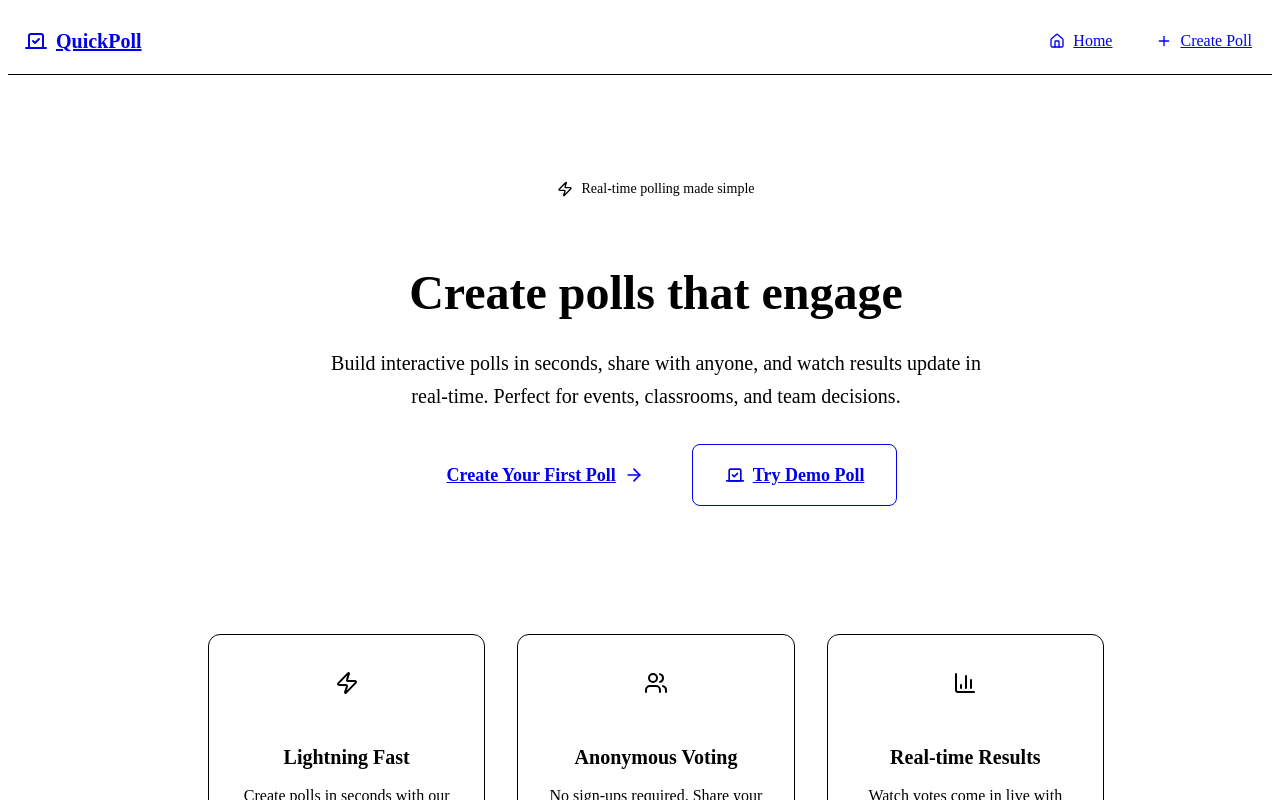
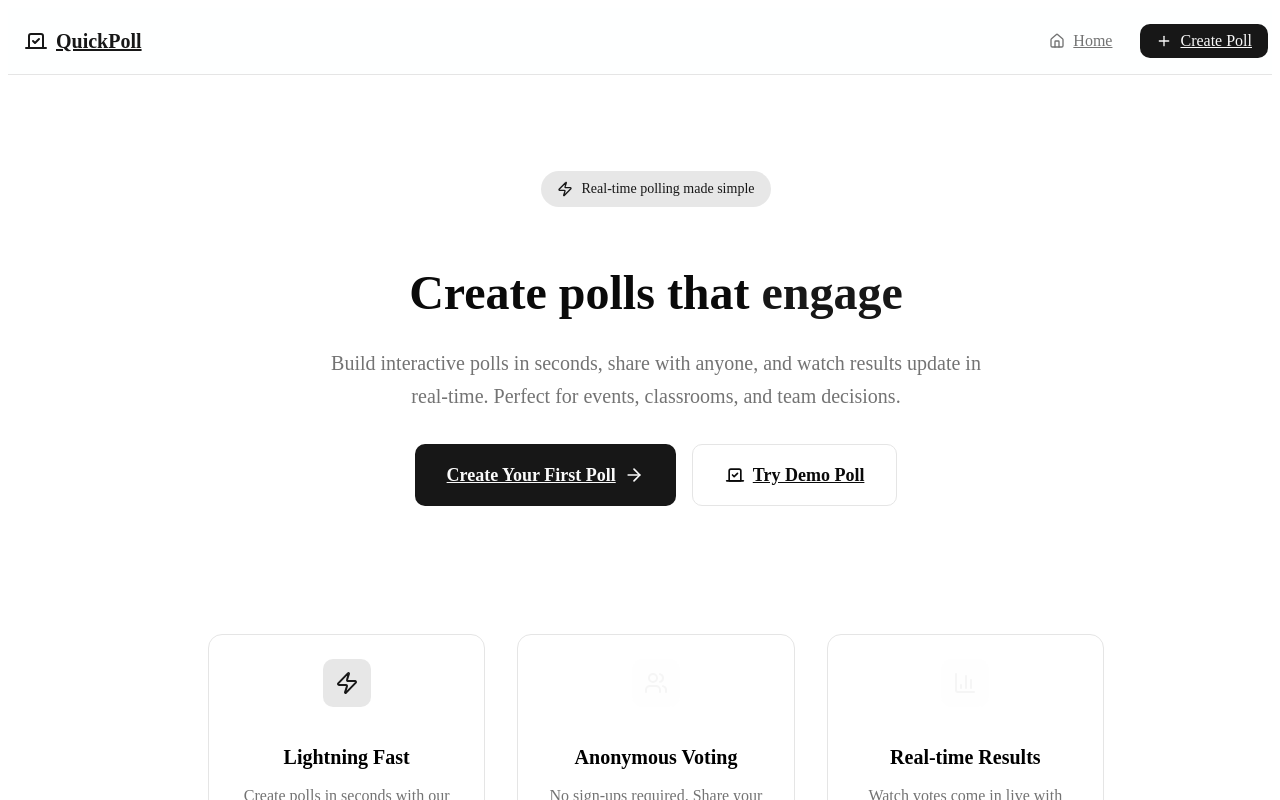
Before and after one commit to YashSakhareliya/SuperPoll, a React (Vite) app in the folder Frontend/: page / in a window 1280 px wide. Shown: the top 800 px of the page. Built offline with nearby package versions, Linux system fonts and the light colour scheme.

Commit message:
update: root custome veriable

```diff
--- a/Frontend/src/index.css
+++ b/Frontend/src/index.css
@@ -1,3 +1,114 @@
 /* Load Tailwind v4 styles */
 @import "tailwindcss/theme" layer(theme);
 @import "tailwindcss/utilities" layer(utilities);
+
+
+:root {
+    --background: oklch(1 0 0);
+    --foreground: oklch(0.145 0 0);
+    --card: oklch(1 0 0);
+    --card-foreground: oklch(0.145 0 0);
+    --popover: oklch(1 0 0);
+    --popover-foreground: oklch(0.145 0 0);
+    --primary: oklch(0.205 0 0);
+    --primary-foreground: oklch(0.985 0 0);
+    --secondary: oklch(0.97 0 0);
+    --secondary-foreground: oklch(0.205 0 0);
+    --muted: oklch(0.97 0 0);
+    --muted-foreground: oklch(0.556 0 0);
+    --accent: oklch(0.97 0 0);
+    --accent-foreground: oklch(0.205 0 0);
+    --destructive: oklch(0.577 0.245 27.325);
+    --destructive-foreground: oklch(0.577 0.245 27.325);
+    --border: oklch(0.922 0 0);
+    --input: oklch(0.922 0 0);
+    --ring: oklch(0.708 0 0);
+    --chart-1: oklch(0.646 0.222 41.116);
+    --chart-2: oklch(0.6 0.118 184.704);
+    --chart-3: oklch(0.398 0.07 227.392);
+    --chart-4: oklch(0.828 0.189 84.429);
+    --chart-5: oklch(0.769 0.188 70.08);
+    --radius: 0.625rem;
+    --sidebar: oklch(0.985 0 0);
+    --sidebar-foreground: oklch(0.145 0 0);
+    --sidebar-primary: oklch(0.205 0 0);
+    --sidebar-primary-foreground: oklch(0.985 0 0);
+    --sidebar-accent: oklch(0.97 0 0);
+    --sidebar-accent-foreground: oklch(0.205 0 0);
+    --sidebar-border: oklch(0.922 0 0);
+    --sidebar-ring: oklch(0.708 0 0);
+}
+
+.dark {
+    --background: oklch(0.145 0 0);
+    --foreground: oklch(0.985 0 0);
+    --card: oklch(0.145 0 0);
+    --card-foreground: oklch(0.985 0 0);
+    --popover: oklch(0.145 0 0);
+    --popover-foreground: oklch(0.985 0 0);
+    --primary: oklch(0.985 0 0);
+    --primary-foreground: oklch(0.205 0 0);
+    --secondary: oklch(0.269 0 0);
+    --secondary-foreground: oklch(0.985 0 0);
+    --muted: oklch(0.269 0 0);
+    --muted-foreground: oklch(0.708 0 0);
+    --accent: oklch(0.269 0 0);
+    --accent-foreground: oklch(0.985 0 0);
+    --destructive: oklch(0.396 0.141 25.723);
+    --destructive-foreground: oklch(0.637 0.237 25.331);
+    --border: oklch(0.269 0 0);
+    --input: oklch(0.269 0 0);
+    --ring: oklch(0.439 0 0);
+    --chart-1: oklch(0.488 0.243 264.376);
+    --chart-2: oklch(0.696 0.17 162.48);
+    --chart-3: oklch(0.769 0.188 70.08);
+    --chart-4: oklch(0.627 0.265 303.9);
+    --chart-5: oklch(0.645 0.246 16.439);
+    --sidebar: oklch(0.205 0 0);
+    --sidebar-foreground: oklch(0.985 0 0);
+    --sidebar-primary: oklch(0.488 0.243 264.376);
+    --sidebar-primary-foreground: oklch(0.985 0 0);
+    --sidebar-accent: oklch(0.269 0 0);
+    --sidebar-accent-foreground: oklch(0.985 0 0);
+    --sidebar-border: oklch(0.269 0 0);
+    --sidebar-ring: oklch(0.439 0 0);
+}
+
+@theme inline {
+    --color-background: var(--background);
+    --color-foreground: var(--foreground);
+    --color-card: var(--card);
+    --color-card-foreground: var(--card-foreground);
+    --color-popover: var(--popover);
+    --color-popover-foreground: var(--popover-foreground);
+    --color-primary: var(--primary);
+    --color-primary-foreground: var(--primary-foreground);
+    --color-secondary: var(--secondary);
+    --color-secondary-foreground: var(--secondary-foreground);
+    --color-muted: var(--muted);
+    --color-muted-foreground: var(--muted-foreground);
+    --color-accent: var(--accent);
+    --color-accent-foreground: var(--accent-foreground);
+    --color-destructive: var(--destructive);
+    --color-destructive-foreground: var(--destructive-foreground);
+    --color-border: var(--border);
+    --color-input: var(--input);
+    --color-ring: var(--ring);
+    --color-chart-1: var(--chart-1);
+    --color-chart-2: var(--chart-2);
+    --color-chart-3: var(--chart-3);
+    --color-chart-4: var(--chart-4);
+    --color-chart-5: var(--chart-5);
+    --radius-sm: calc(var(--radius) - 4px);
+    --radius-md: calc(var(--radius) - 2px);
+    --radius-lg: var(--radius);
+    --radius-xl: calc(var(--radius) + 4px);
+    --color-sidebar: var(--sidebar);
+    --color-sidebar-foreground: var(--sidebar-foreground);
+    --color-sidebar-primary: var(--sidebar-primary);
+    --color-sidebar-primary-foreground: var(--sidebar-primary-foreground);
+    --color-sidebar-accent: var(--sidebar-accent);
+    --color-sidebar-accent-foreground: var(--sidebar-accent-foreground);
+    --color-sidebar-border: var(--sidebar-border);
+    --color-sidebar-ring: var(--sidebar-ring);
+}
```
